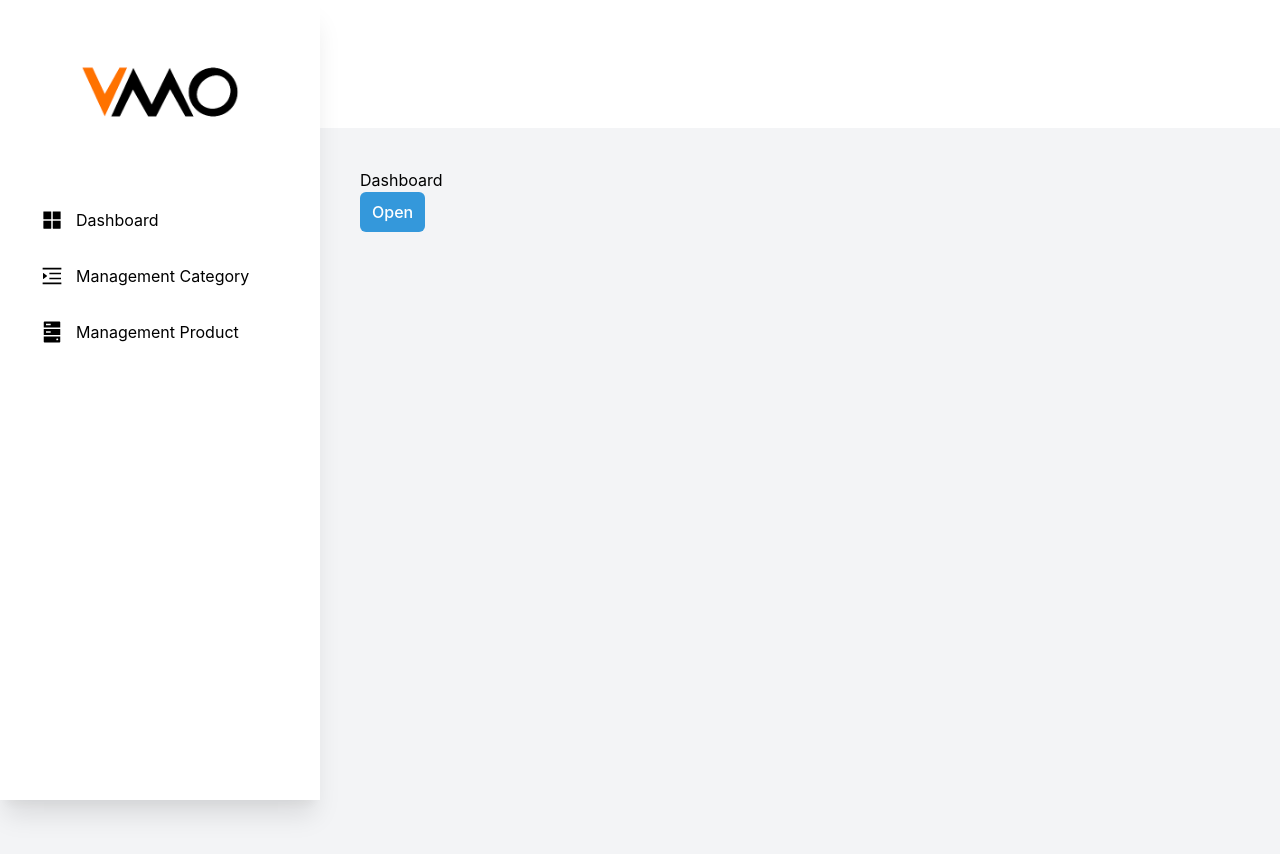
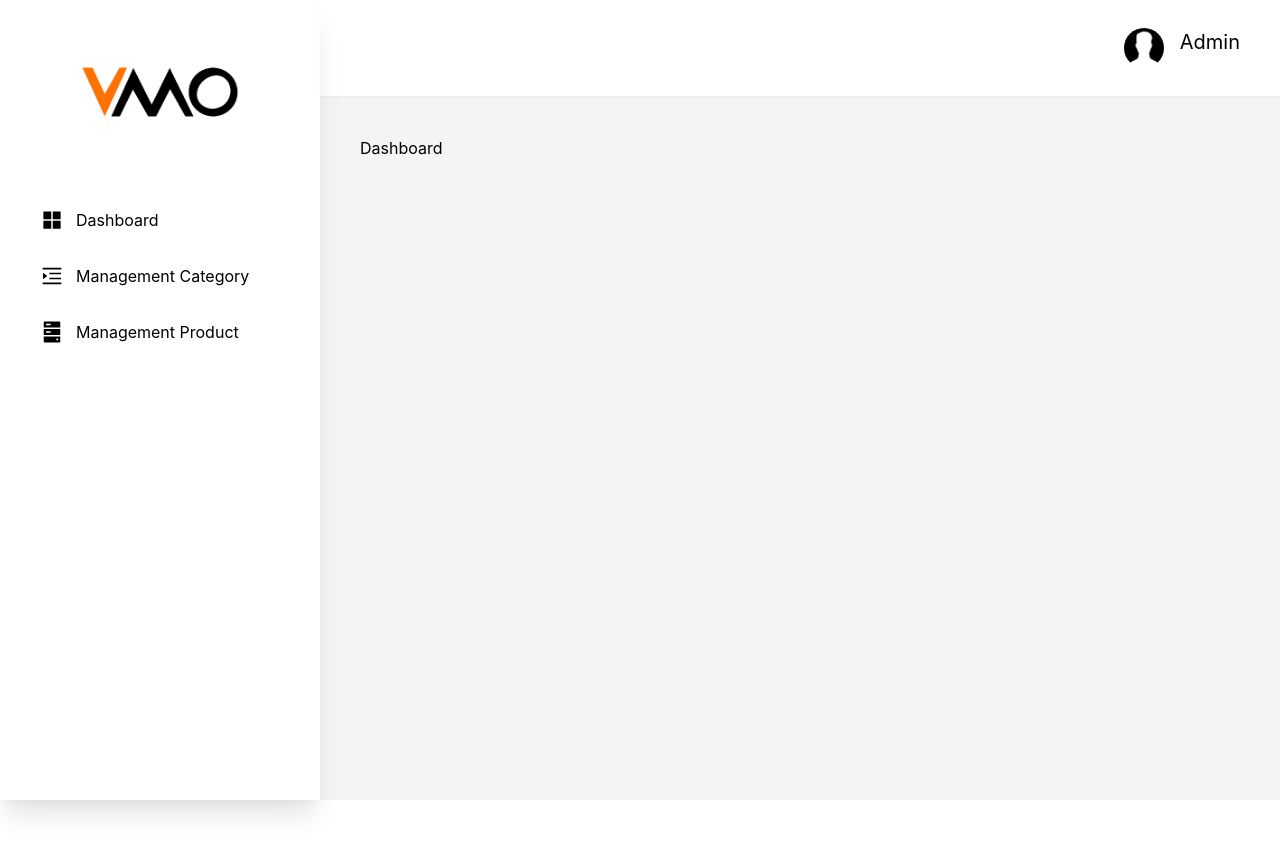
Before and after one commit to locbui95/booke-admin, a React (Create React App) app: page / in a window 1280 px wide. Shown: the top 854 px of the page. After the commit the page ends 800 px from the top, so only its background shows below. Built offline with nearby package versions, Linux system fonts and the light colour scheme.

Commit message:
chore: popup component

```diff
--- a/src/components/button/button.module.css
+++ b/src/components/button/button.module.css
@@ -6,13 +6,12 @@
     font-size: 1rem;
     line-height: 1.5rem;
     font-weight: 500;
-    border-radius: 0.375rem;
-    background-color: #3498db;
+    background-color: #63b3ed;
     color: white;
 }
 
 .button:hover {
-    background-color: #056aad;
+    background-color: #4299e1;
 }
 
 button:focus {
--- a/src/components/button/index.tsx
+++ b/src/components/button/index.tsx
@@ -4,7 +4,7 @@ import { CgSpinner } from "react-icons/cg";
 import styles from "./button.module.css";
 
 interface ButtonProps extends ComponentPropsWithoutRef<"button"> {
-  loading: boolean;
+  loading?: boolean;
   children: React.ReactNode;
 }
 
@@ -21,4 +21,8 @@ const Button = ({ loading, children, ...props }: ButtonProps) => (
   </button>
 );
 
+Button.defaultProps = {
+  loading: false
+};
+
 export default Button;
--- /dev/null
+++ b/src/components/header/header.styles.css
@@ -0,0 +1,3 @@
+.content{
+  width: calc(100% - 20rem);
+}
--- /dev/null
+++ b/src/components/header/index.tsx
@@ -0,0 +1,15 @@
+import avatar from "assets/avt.jpg";
+import "./header.styles.css";
+
+export default function Header() {
+  return (
+    <div className="fixed top-0 right-0 flex justify-end h-24 items-center content shadow-sm">
+      <div className="flex mr-10">
+        <div className="realtive w-10 h-10 rounded-full overflow-hidden">
+          <img alt="avatar" src={avatar} />
+        </div>
+        <p className="text-xl ml-4"> Admin </p>
+      </div>
+    </div>
+  );
+}
--- a/src/components/input/input.module.css
+++ b/src/components/input/input.module.css
@@ -3,20 +3,18 @@
     display: block;
     width: 80%;
     --tw-bg-opacity: 1;
-    background-color: rgba(229, 231, 235, var(--tw-bg-opacity));
-    --tw-text-opacity: 1;
+    background-color: #EEEEEE;
     color: rgba(55, 65, 81, var(--tw-text-opacity));
     border-width: 1px;
     --tw-border-opacity: 1;
     border-color: rgba(229, 231, 235, var(--tw-border-opacity));
     line-height: 1.25;
     padding: 0.5rem 1rem;
-    border-radius: 10px;
 }
 
 .inputStyle:focus {
     outline: none;
     background-color: white;
     --tw-border-opacity: 1;
-    border-color: rgba(107, 114, 128, var(--tw-border-opacity));
+    border-color: #EEEEEE;
 }
--- a/src/components/popup/index.tsx
+++ b/src/components/popup/index.tsx
@@ -1,47 +1,44 @@
-import React from "react";
+import { AiFillCloseCircle } from "react-icons/ai";
 import Button from "components/button";
 
 interface PopupProps {
-  isShown: boolean;
+  isOpen: boolean;
+  popupTitle: string;
   message: string;
-  hide: () => void;
+  onClose: () => void;
   onConfirm: () => void;
 }
 
 export default function Popup({
-  isShown,
+  isOpen,
+  popupTitle,
   message,
-  hide,
+  onClose,
   onConfirm
 }: PopupProps) {
   return (
     <div>
-      {isShown ? (
+      {isOpen ? (
         <div className="flex justify-center items-center fixed bg-gray-800 bg-opacity-50 inset-0">
-          <div className="flex flex-col p-5 w-80 h-52 rounded-md bg-white shadow-lg">
-            <div className="flex justify-end">
-              <Button
-                className="border-none text-xl"
-                loading={false}
-                onClick={hide}
-              >
-                X
+          <div className="flex flex-col p-5  w-auto h-auto max-w-xl rounded-md bg-white shadow-lg">
+            <div className="flex justify-between">
+              <h1 className="font-semibold text-xl">{popupTitle}</h1>
+              <Button className="border-none text-xl ml-36" onClick={onClose}>
+                <AiFillCloseCircle />
               </Button>
             </div>
-            <div className="inline-block text-center my-8 font-semibold">
+            <div className="inline-block my-8 ">
               <h1>{message}</h1>
             </div>
-            <div className="flex justify-center items-center text-white">
+            <div className="flex justify-end items-center ">
               <Button
-                className="w-20 m-1 bg-red-600 rounded-lg p-2"
-                loading={false}
-                onClick={hide}
+                className="w-20 text-gray-900 font-medium rounded-lg p-2 hover:bg-gray-200 hover:bg-opacity-30"
+                onClick={onClose}
               >
                 Cancel
               </Button>
               <Button
-                loading={false}
-                className="w-20 m-1 bg-blue-400 rounded-lg p-2"
+                className="w-20 text-blue-400 font-medium rounded-lg p-2 hover:bg-gray-200 hover:bg-opacity-30"
                 onClick={onConfirm}
               >
                 Confirm
--- a/src/layout/index.tsx
+++ b/src/layout/index.tsx
@@ -1,7 +1,7 @@
 import { Switch, Route } from "react-router-dom";
 import { appRoutes } from "routes/routes.routes";
 
-// import Header from "components/header";
+import Header from "components/header";
 import Sidebar from "components/sidebar";
 import "./layout.styles.css";
 
@@ -18,11 +18,11 @@ export default function Layout() {
 
   return (
     <>
-      <div className="w-full min-h-screen bg-gray-100">
+      <div className="w-full bg-gray-100">
         <Sidebar />
-        <div className=" min-h-screen ml-80 content">
-          {/* <Header /> */}
-          <div className="mt-32 h-screen p-10">
+        <div className="ml-80 content">
+          <Header />
+          <div className="p-10 mt-24 w-full h-min-content">
             <Switch>{renderRoutes(appRoutes)}</Switch>
           </div>
         </div>
--- a/src/layout/layout.styles.css
+++ b/src/layout/layout.styles.css
@@ -1,3 +1,6 @@
 .content{
-  width: calc(100% - 20rem);
+  max-width: calc(100% - 20rem);
 }
+.h-min-content{
+  min-height: calc(100vh - 6rem);
+}
--- a/src/pages/dashboard/index.tsx
+++ b/src/pages/dashboard/index.tsx
@@ -1,25 +1,3 @@
-import React, { useState } from "react";
-import Button from "components/button";
-import Popup from "components/popup";
+const Dashboard = () => <div>Dashboard</div>;
 
-export default function Dashboard() {
-  const [isShown, setIsShown] = useState<boolean>(false);
-  const toggle = () => setIsShown(!isShown);
-
-  return (
-    <div>
-      <div>Dashboard</div>
-      <Button loading={false} onClick={toggle}>
-        Open
-      </Button>
-      <div>
-        <Popup
-          isShown={isShown}
-          hide={toggle}
-          message="Are you sure to delete this record?"
-          onConfirm={() => console.log("hello")}
-        />
-      </div>
-    </div>
-  );
-}
+export default Dashboard;
```
